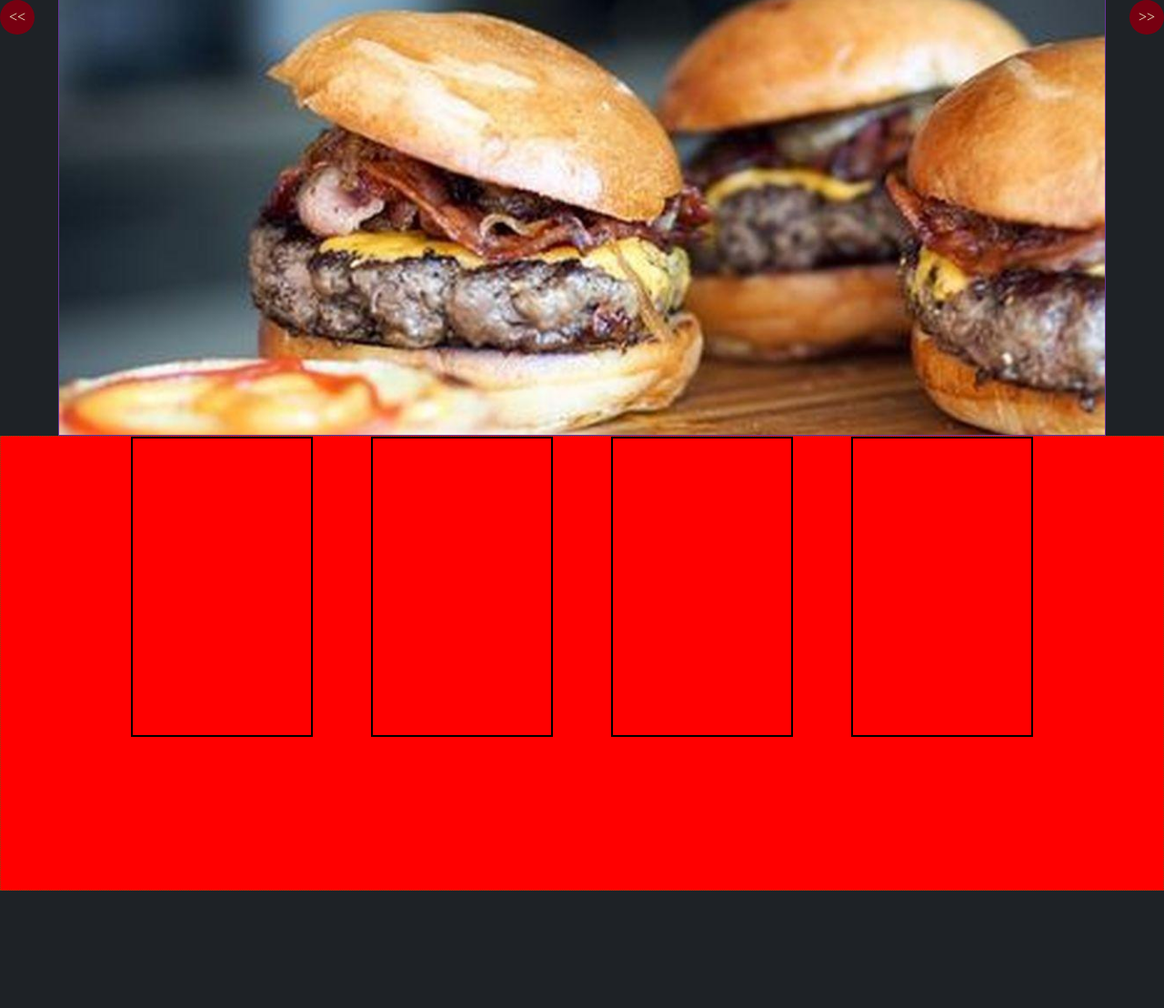
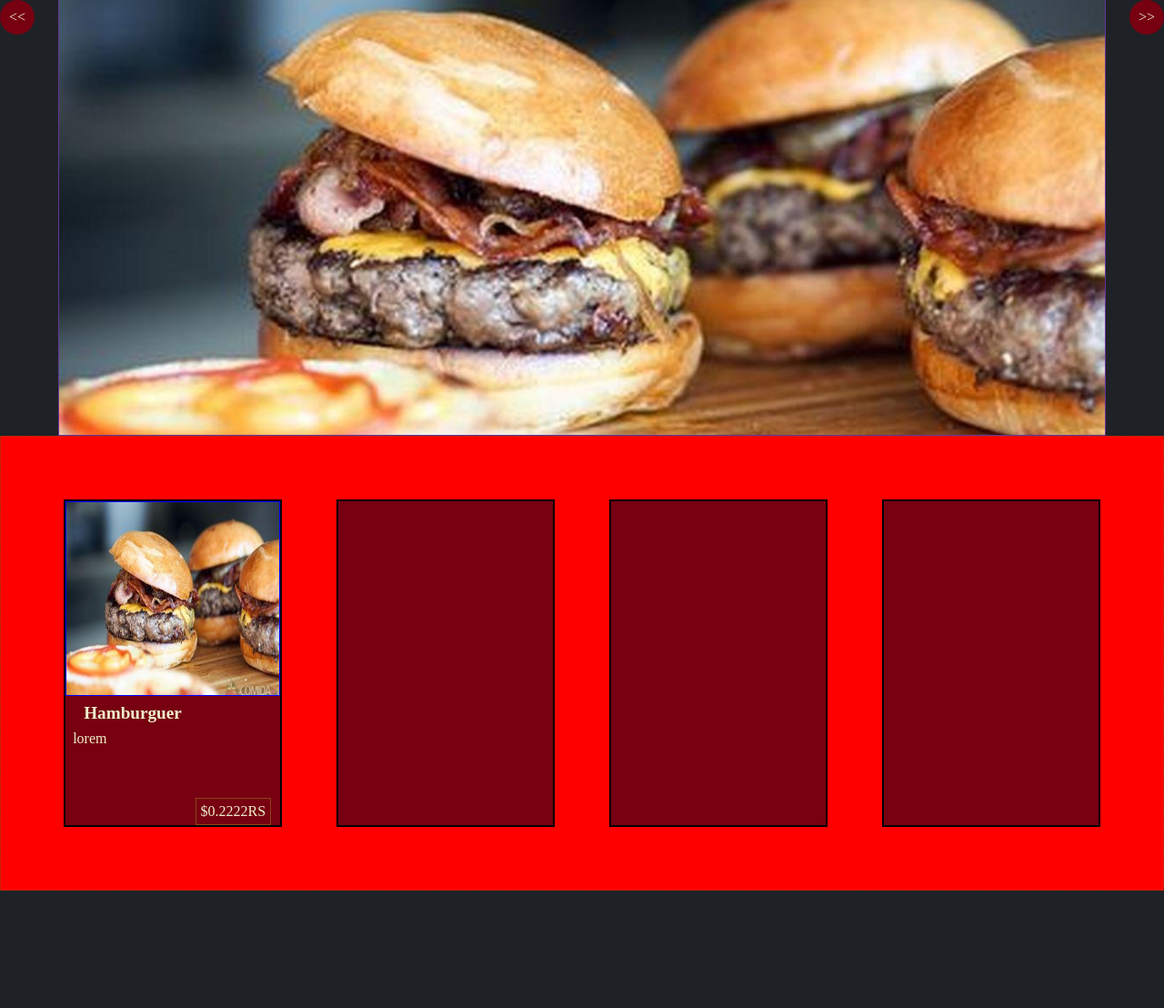
Before and after one commit to 1chard/Projeto-2, a PHP site: page / in a window 1280 px wide. Shown: the part 103-1211 px from the top of the page at 91% size. Run offline with PHP 8.4, Linux system fonts and the light colour scheme.

Commit message:
adicionado tudo

```diff
--- a/index.html
+++ b/index.html
@@ -24,6 +24,7 @@
             <input id="pesquisa" type="text" placeholder="Quer algum hamburguer?">
             <img src="img/moon.svg" width="10px" id="mudaTema">
         </div>
+
         <div id="header_secundario">
             <div id="botoes">
                 <button>Hamburgueres</button>
@@ -40,7 +41,12 @@
 
     <main>
         <div class="listaHamburger">
-
+            <img src="img/hamburguer_classico.jpg" alt="alt"/>
+            <span>Hamburguer</span>
+            <p>lorem</p>
+            <div class="valor">
+                $0.2222RS
+            </div>
         </div>
         <div class="listaHamburger">
 
--- a/main.js
+++ b/main.js
@@ -2,6 +2,8 @@
 
 let menu = new Menu(document.querySelector("header"))
 let banner = new Banner(document.querySelector("banner"))
+
+banner.generateImage("img/hamburguer_classico.png")
 
 const temaClaro = image => {
     image.src = "./img/sun.svg"
--- a/modules/banner.js
+++ b/modules/banner.js
@@ -277,10 +277,10 @@ class Banner{
             subcontainer.id = 'containerBanner'
             subcontainer.draggable = false
 
-            return subcontainer
+            return subcontainer;
         }
         else
-            return null
+            return null;
     }
 }
 
--- a/style/principal.css
+++ b/style/principal.css
@@ -2,7 +2,7 @@
 
 main{
     width: 100%;
-    height: 500px;
+    min-height: 500px;
     border: 1px saddlebrown dotted;
 
     background: red;
@@ -10,11 +10,47 @@ main{
     display: flex;
     flex-flow: row wrap;
     justify-content: center;
+    align-content: center;
     gap: 5%;
+    padding: 40px;
 }
 
 .listaHamburger{
-    width: 200px;
-    height: 330px;
+    width: 240px;
+    height: 360px;
     border: 2px solid black;
+    margin: 10px 0;
+    display: flex;
+    flex-flow: nowrap column;
+    align-items: center;
+    background-color: var(--secondary-color);
 }
+
+.listaHamburger > img{
+    height: 45%;
+    width: 100%;
+    flex: 0 0 60%;
+    border: 1px solid blue;
+}
+
+.listaHamburger > span{
+    align-self: flex-start;
+    padding: 8px;
+    margin-left: 12px;
+    font-size: 1.2em;
+    font-weight: bold;
+}
+
+.listaHamburger > p{
+    align-self: flex-start;
+    text-align: justify;
+    margin: 0 8px ;
+    flex: 1 0 auto;
+}
+
+.listaHamburger > .valor{
+    border: 1px saddlebrown solid;
+    padding: 5px;
+    align-self: flex-end;
+    margin-right: 10px;
+}
```
Also changed, not shown: nbproject/project.xml (deleted, +0 -9 lines), 1 other file.
